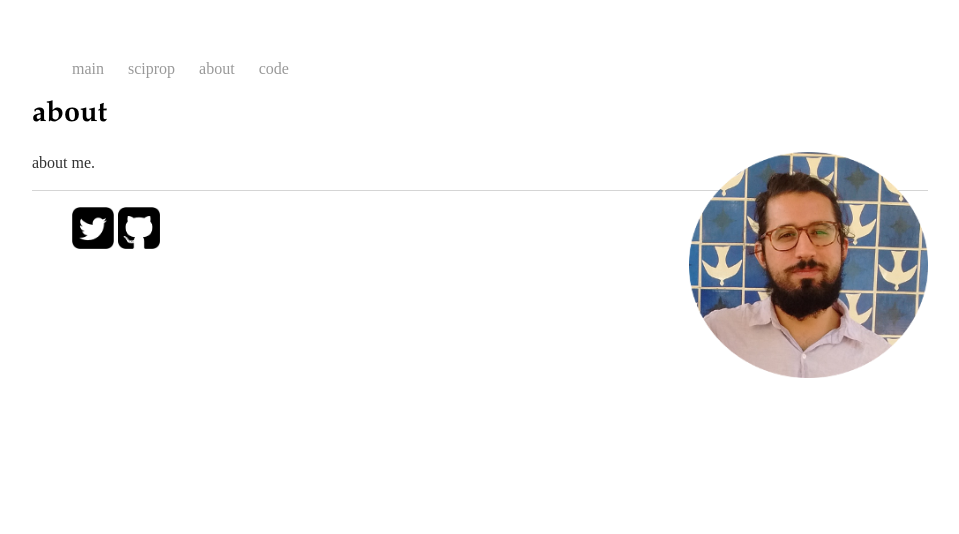
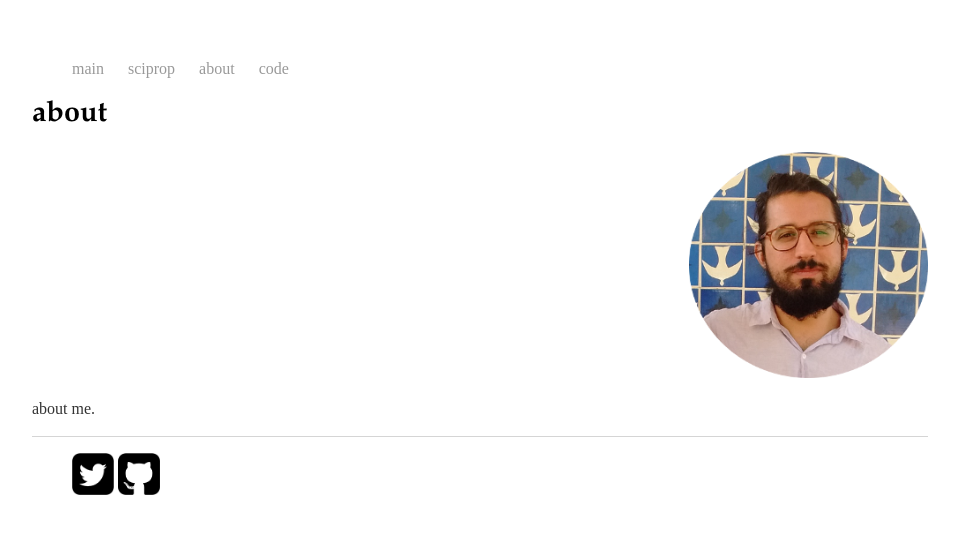
Before and after one commit to caesoma/caesoma.github.io, a Jekyll site: the page built from about/index.html, in a window 1280 px wide. Shown: the top 534 px of the page, without its empty margins (160-1119 px from the left). Built offline with Jekyll 4.4.1, drawn with Linux system fonts in a browser that asks for light colours.

Commit message:
update layout

```diff
--- a/about/index.html
+++ b/about/index.html
@@ -4,6 +4,8 @@
 ---
 <h1>{{ page.title }} </h1>
 
-<p> <img src="/images/me2.png" alt="foto" style="width:239px;height:226px;border:0;", align="right">
- about me.
+<div style="text-align:right"><img src="/images/me2.png" alt="foto" style="width:239px;height:226px;border:0;"/></div>
+
+<p>
+  about me.
 </p>
--- a/css/main.css
+++ b/css/main.css
@@ -18,11 +18,9 @@
 a {
   font-family: "Palatino Linotype", "Book Antiqua", Palatino, serif
   text-decoration: none;
-  color: #999;}
-a {
-  font-family: "Palatino Linotype", "Book Antiqua", Palatino, serif
-  text-decoration: none;
-  color: #999;}
+  color: #999;
+}
+
 h1 {
     font-size: 1.8em;
     font-family: "Palatino Linotype", "Book Antiqua", Palatino, serif
```
